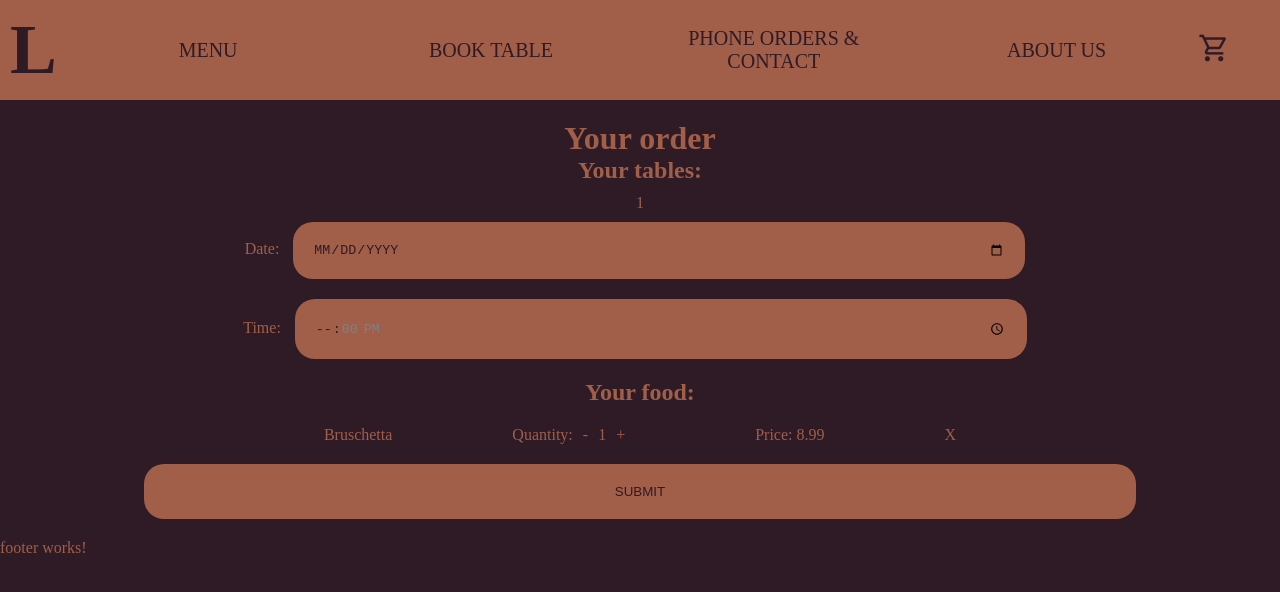
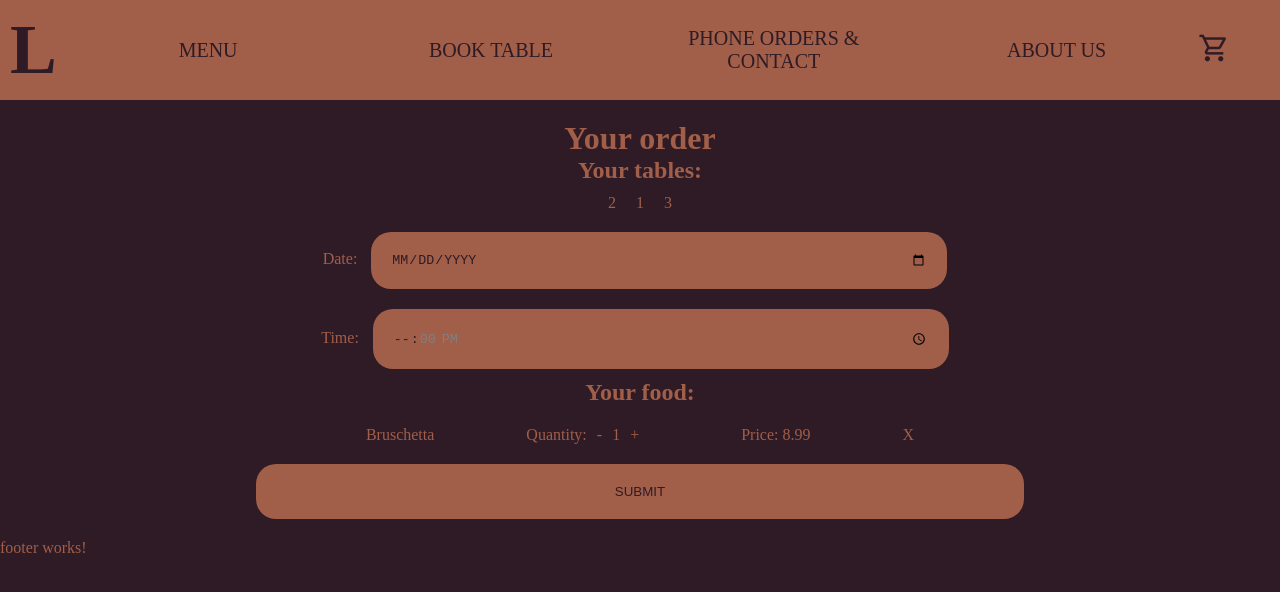
Before and after one commit to ArkBog/restaurant_ang18, an Angular app: page /cart in a window 1280 px wide. Shown: the top 592 px of the page. Built offline with nearby package versions, Linux system fonts and the light colour scheme.

Commit message:
styled cart component

```diff
--- a/src/app/components/cart/cart.component.html
+++ b/src/app/components/cart/cart.component.html
@@ -1,13 +1,18 @@
 @if(order.tables.length === 0 && order.foods.length === 0){
 <p class="empty">Your cart is empty. Add something delicious!</p>
 } @else {
-<form class="order" [formGroup] = "orderForm" (submit)="orderSubmit()">
+<form class="order" [formGroup]="orderForm" (submit)="orderSubmit()">
   <h1>Your order</h1>
+
   @if(order.tables.length > 0){
   <h2 class="tables">Your tables:</h2>
+  <div class="flex">
     @for (table of order.tables; track $index) {
     <div class="table">
       <p>{{ table }}</p>
+    </div>
+    }
+  </div>
   <label
     >Date:
     <input
@@ -16,7 +21,7 @@
       name="date"
       [min]="today | date : 'yyyy-MM-dd'"
       required
-        formControlName = "date"
+      formControlName="date"
     />
   </label>
   <br />
@@ -30,11 +35,10 @@
       max="22:00"
       step="3600"
       required
-        formControlTime = "time"
+      formControlName="time"
     />
   </label>
-  </div>
-  } } @if(order.foods.length > 0){
+  } @if(order.foods.length > 0){
   <h2>Your food:</h2>
   @for (food of order.foods; track $index) {
   <div class="container">
--- a/src/app/components/cart/cart.component.scss
+++ b/src/app/components/cart/cart.component.scss
@@ -21,6 +21,11 @@
     color: $primary-color;
     transition: $trans;
     margin: 10px;
+  }
+
+  .flex{
+    display: flex;
+    justify-content: center;
   }
 
   .table {
@@ -60,4 +65,12 @@
       cursor: pointer;
     }
   }
+
 }
+
+@media only screen and (min-width: 1000px) {
+  .order{
+    width: 1000px;
+    margin: auto;
+  }
+}
--- a/src/app/components/cart/cart.component.ts
+++ b/src/app/components/cart/cart.component.ts
@@ -55,10 +55,11 @@ export class CartComponent {
   })
 
   orderSubmit(){
-    if(this.orderForm.valid){
+    if(this.orderForm.valid || this.order.tables.length === 0){
       alert("git")
     } else {
       alert("dupa")
     }
+    console.log(this.orderForm)
   }
 }
--- a/src/app/services/cart.service.ts
+++ b/src/app/services/cart.service.ts
@@ -8,7 +8,7 @@ import { Food } from '../../interfaces';
 export class CartService {
   constructor() {}
 
-  tablesId: number[] = [1];
+  tablesId: number[] = [2,1,3];
   choosenFoods:Food[] = [{id: 1, quantity: 1}];
 
   createNewPositionInOrder(param: number) {
```
Lines whose indentation alone changed are shown as unchanged.
